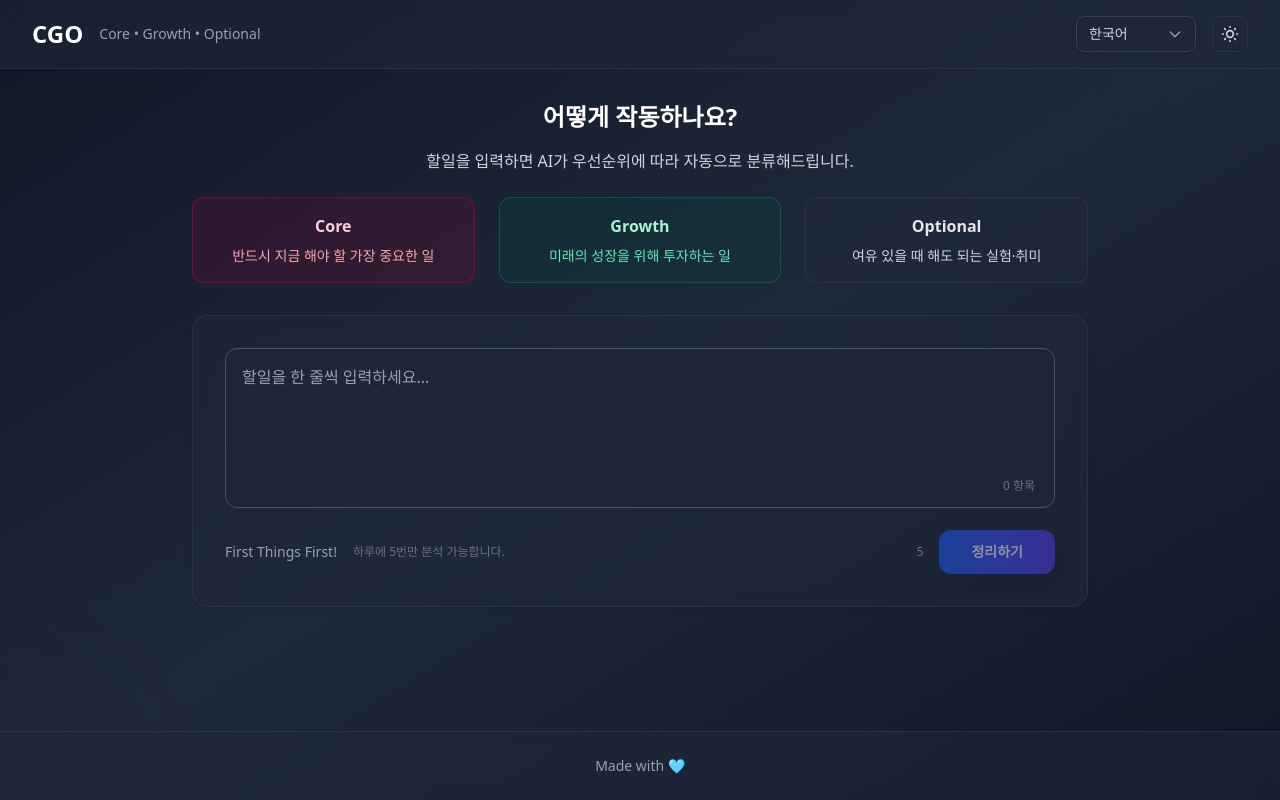
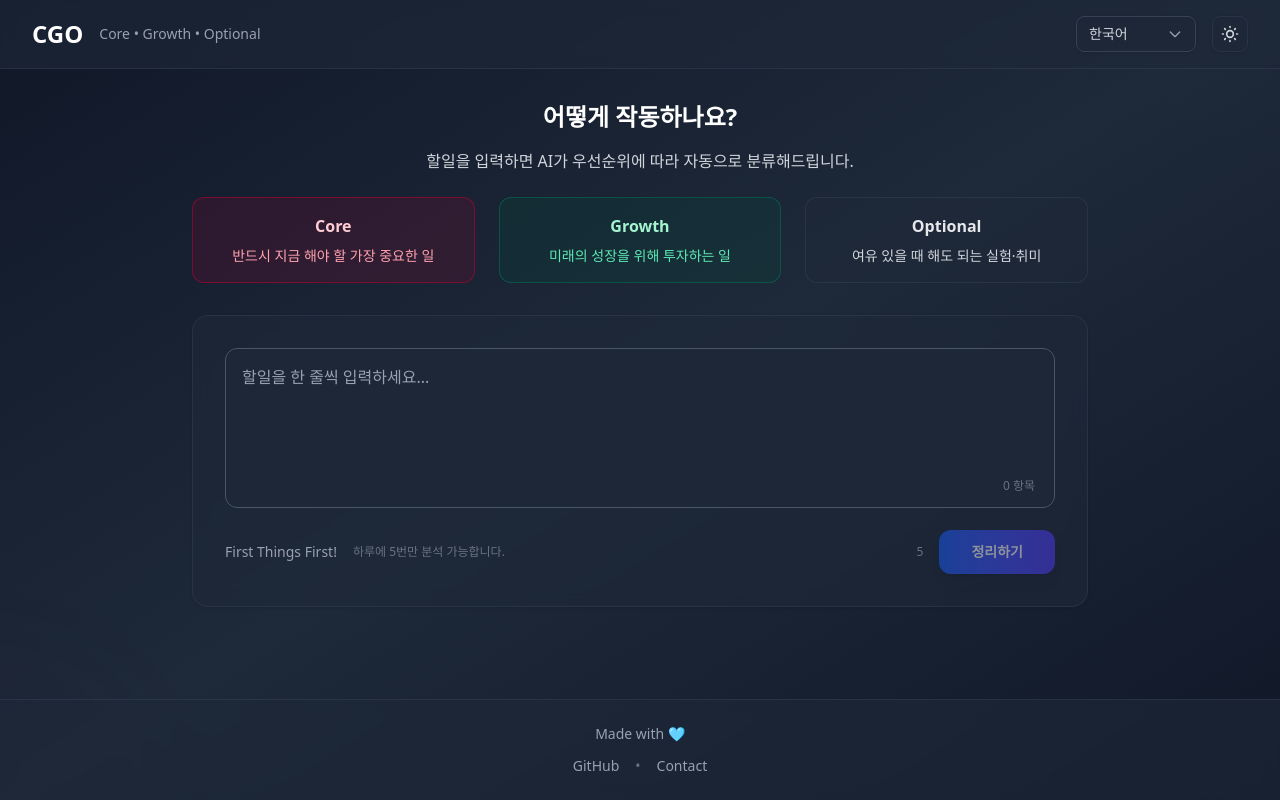
Before and after one commit to hi-rachel/CGO, a Next.js app: page / in a window 1280 px wide. Built offline with nearby package versions, Linux system fonts and the light colour scheme.

Commit message:
feat: Footer Github, Contact 추가

```diff
--- a/src/app/page.tsx
+++ b/src/app/page.tsx
@@ -380,6 +380,23 @@ export default function Home() {
             <p className="text-sm text-gray-600 dark:text-gray-400">
               {getTranslation(language, "madeWith")} 🩵
             </p>
+            <div className="flex items-center justify-center space-x-4 text-sm">
+              <a
+                href="https://github.com/hi-rachel/CGO"
+                target="_blank"
+                rel="noopener noreferrer"
+                className="text-gray-600 dark:text-gray-400 hover:text-gray-900 dark:hover:text-white transition-colors duration-200"
+              >
+                GitHub
+              </a>
+              <span className="text-gray-400 dark:text-gray-500">•</span>
+              <a
+                href="mailto:rachel.uiux@gmail.com"
+                className="text-gray-600 dark:text-gray-400 hover:text-gray-900 dark:hover:text-white transition-colors duration-200"
+              >
+                Contact
+              </a>
+            </div>
           </div>
         </div>
       </footer>
```
